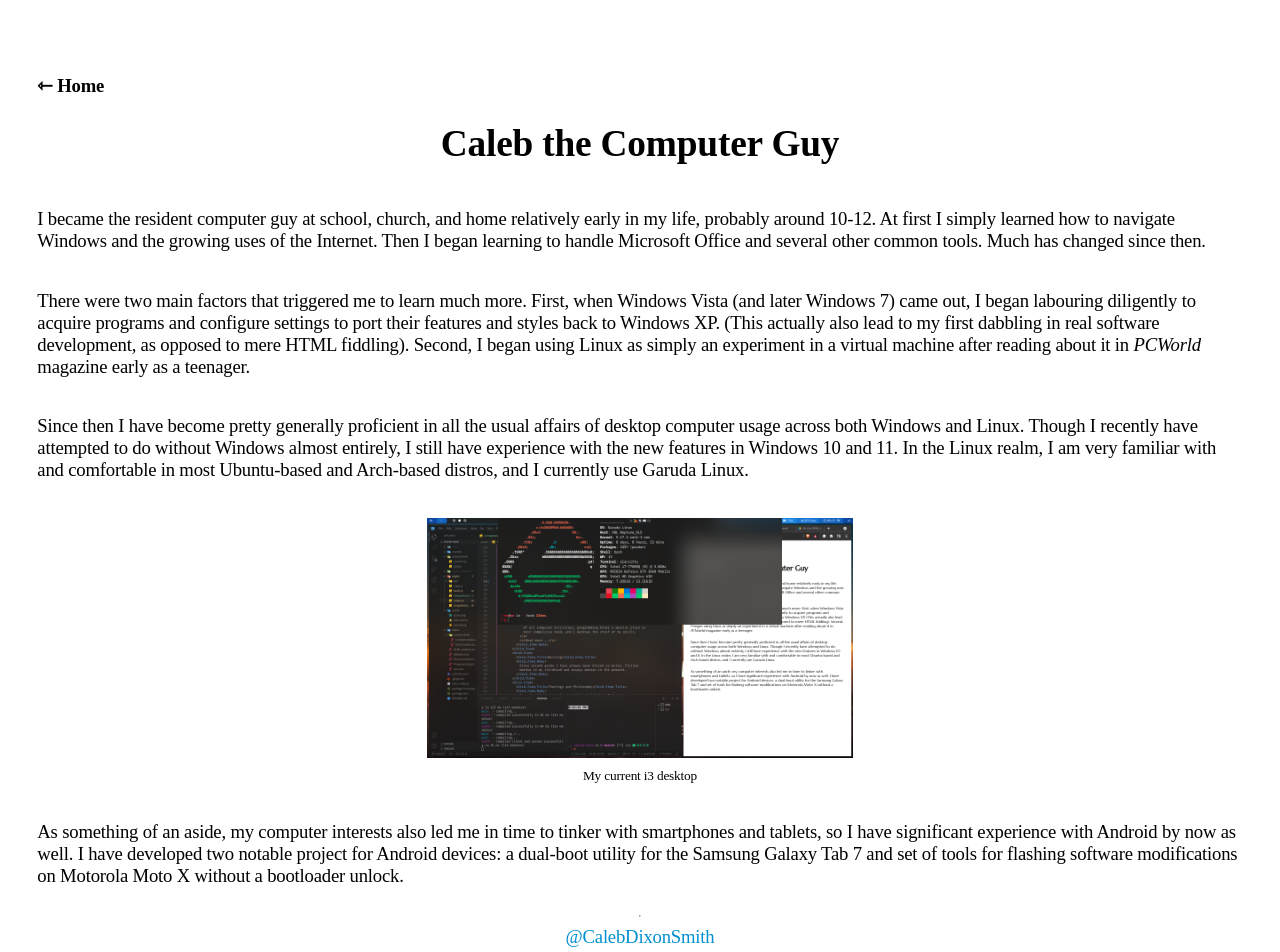
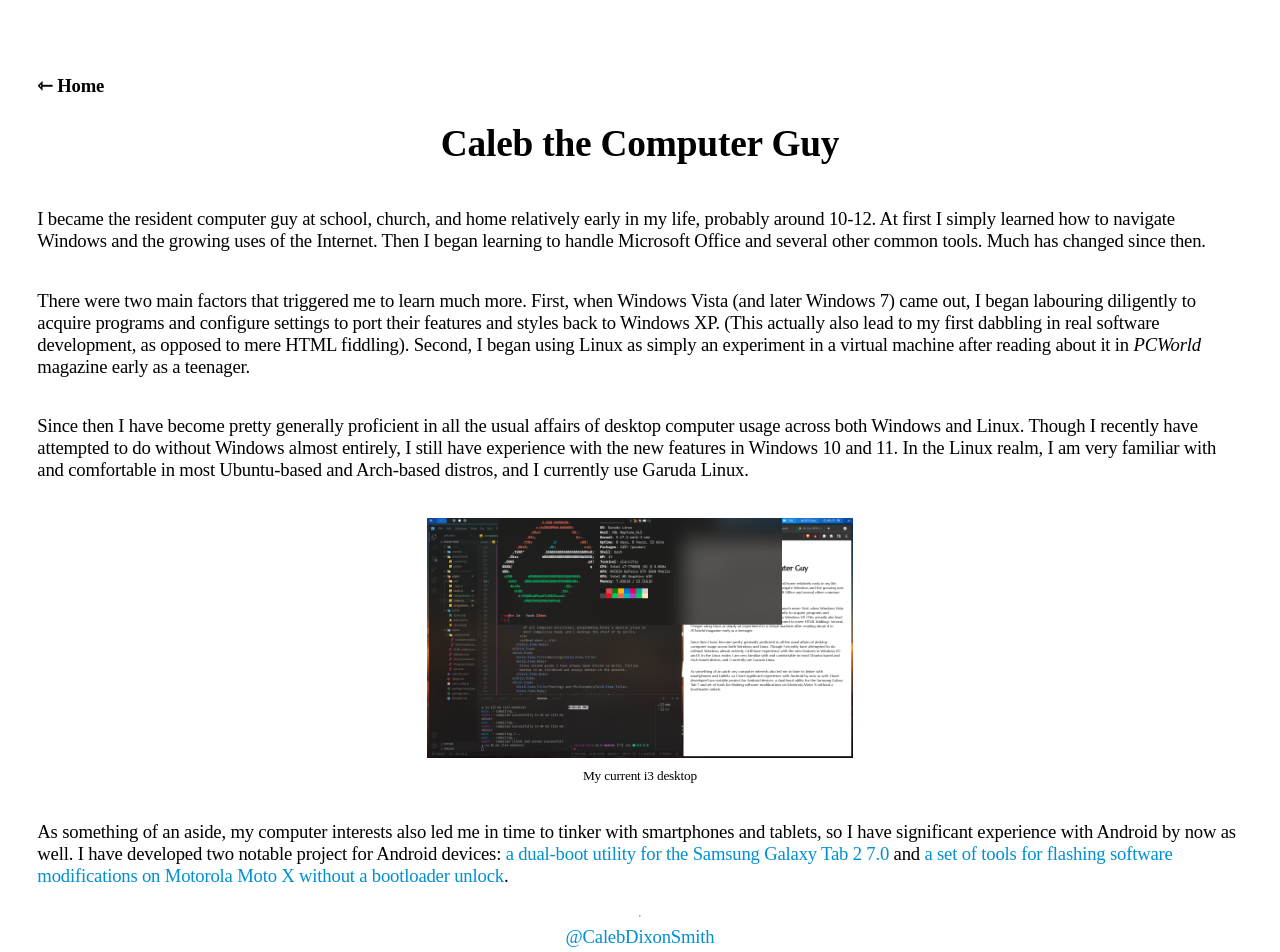
Before and after one commit to NiceneNerd/Internet-Index, a Next.js app: page /computers in a window 1280 px wide. Shown: the top 952 px of the page. Built offline with nearby package versions, Linux system fonts and the light colour scheme; a web font is replaced by a local one.

Commit message:
Add some links

```diff
--- a/pages/computers.js
+++ b/pages/computers.js
@@ -54,9 +54,16 @@ export default function Computers() {
           As something of an aside, my computer interests also led me in time to
           tinker with smartphones and tablets, so I have significant experience
           with Android by now as well. I have developed two notable project for
-          Android devices: a dual-boot utility for the Samsung Galaxy Tab 7 and
-          set of tools for flashing software modifications on Motorola Moto X
-          without a bootloader unlock.
+          Android devices:{" "}
+          <a href="https://forum.xda-developers.com/t/howto-dual-boot-p31xx.1866675/">
+            a dual-boot utility for the Samsung Galaxy Tab 2 7.0
+          </a>{" "}
+          and{" "}
+          <a href="https://forum.xda-developers.com/t/script-utility-suicide-flash-for-moto.3173766/">
+            a set of tools for flashing software modifications on Motorola Moto
+            X without a bootloader unlock
+          </a>
+          .
         </p>
       </Content>
       {showModal && (
```
